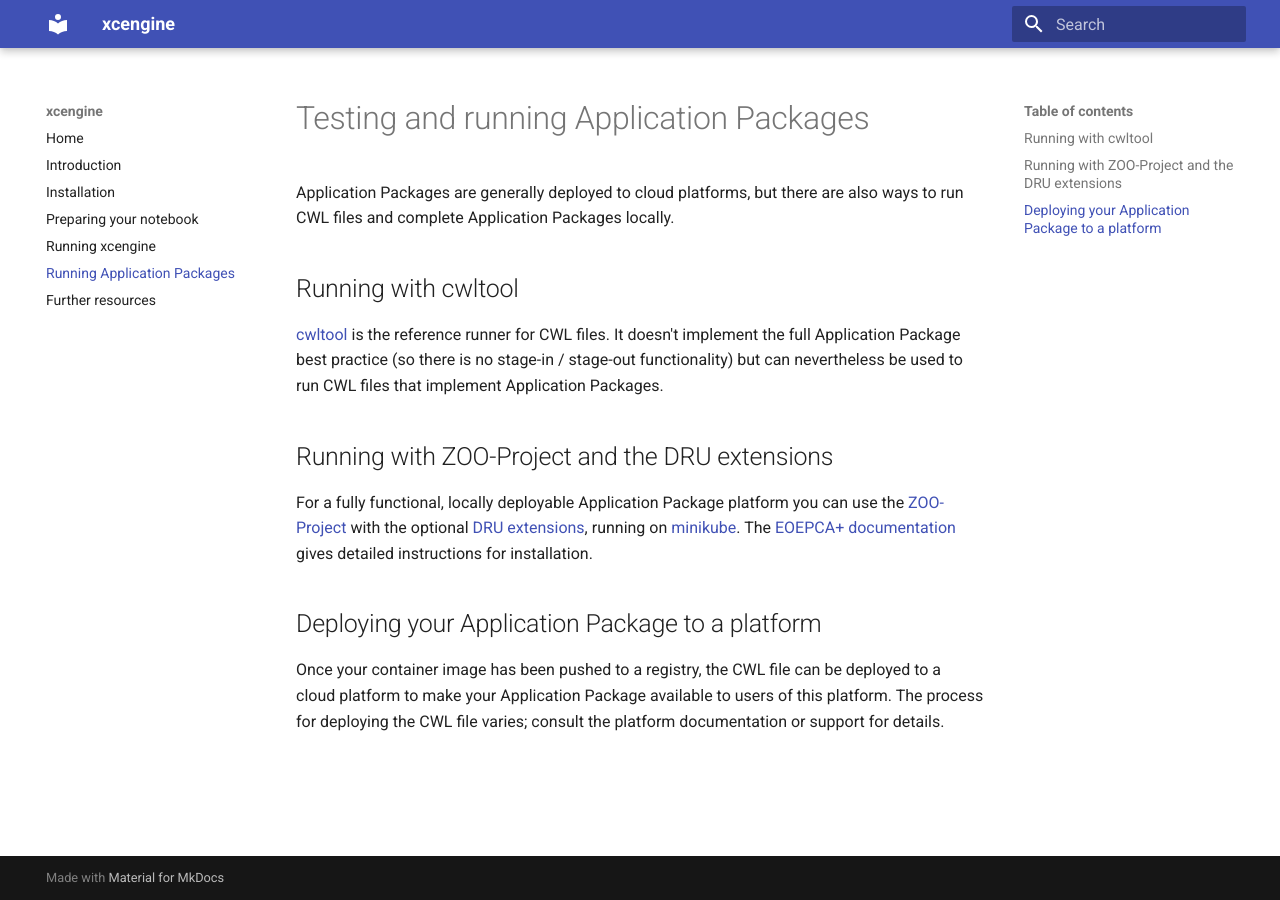
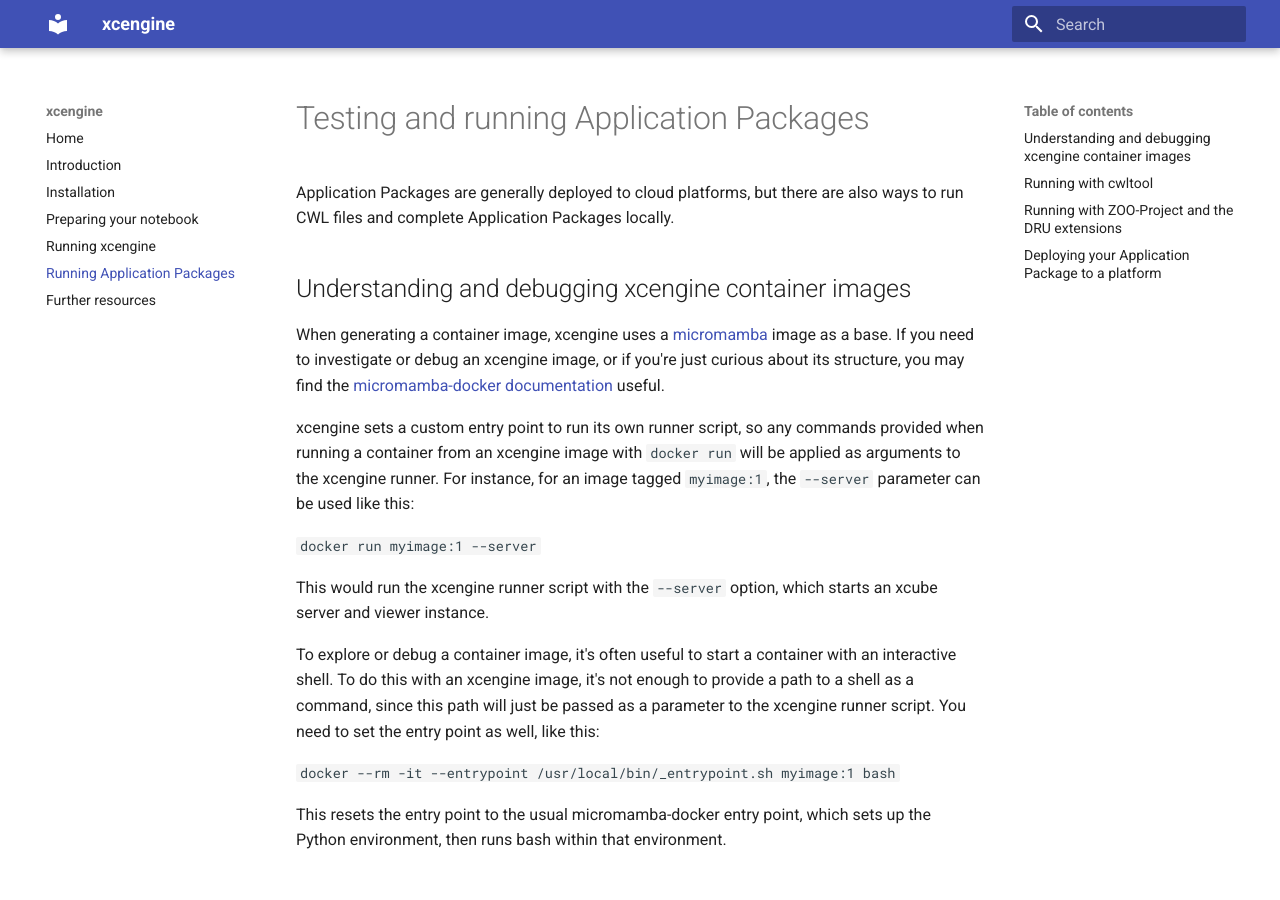
Before and after one commit to xcube-dev/xcengine, an MkDocs documentation site: the page built from docs/running-eoaps.md, in a window 1280 px wide and 900 px high. Built offline with MkDocs 1.6.1 and Material for MkDocs 9.7.7, drawn with Linux system fonts in a browser that asks for light colours.

Commit message:
Add docs on debugging container images

```diff
--- a/docs/running-eoaps.md
+++ b/docs/running-eoaps.md
@@ -2,6 +2,36 @@
 
 Application Packages are generally deployed to cloud platforms, but there are
 also ways to run CWL files and complete Application Packages locally.
+
+## Understanding and debugging xcengine container images
+
+When generating a container image, xcengine uses a
+[micromamba](https://mamba.readthedocs.io/en/latest/user_guide/micromamba.html)
+image as a base. If you need to investigate or
+debug an xcengine image, or if you're just curious about its structure, you may
+find the [micromamba-docker
+documentation](https://micromamba-docker.readthedocs.io/) useful.
+
+xcengine sets a custom entry point to run its own runner script, so any commands
+provided when running a container from an xcengine image with `docker run`
+will be applied as arguments to the xcengine runner. For instance, for an
+image tagged `myimage:1`, the `--server` parameter can be used like this:
+
+`docker run myimage:1 --server`
+
+This would run the xcengine runner script with the `--server` option, which
+starts an xcube server and viewer instance.
+
+To explore or debug a container image, it's often useful to start a container
+with an interactive shell. To do this with an xcengine image, it's not enough
+to provide a path to a shell as a command, since this path will just be passed
+as a parameter to the xcengine runner script. You need to set the entry point
+as well, like this:
+
+`docker --rm -it --entrypoint /usr/local/bin/_entrypoint.sh myimage:1 bash`
+
+This resets the entry point to the usual micromamba-docker entry point, which
+sets up the Python environment, then runs bash within that environment.
 
 ## Running with cwltool
 
```
Also changed, not shown: CHANGES.md (+1 -1 lines).
